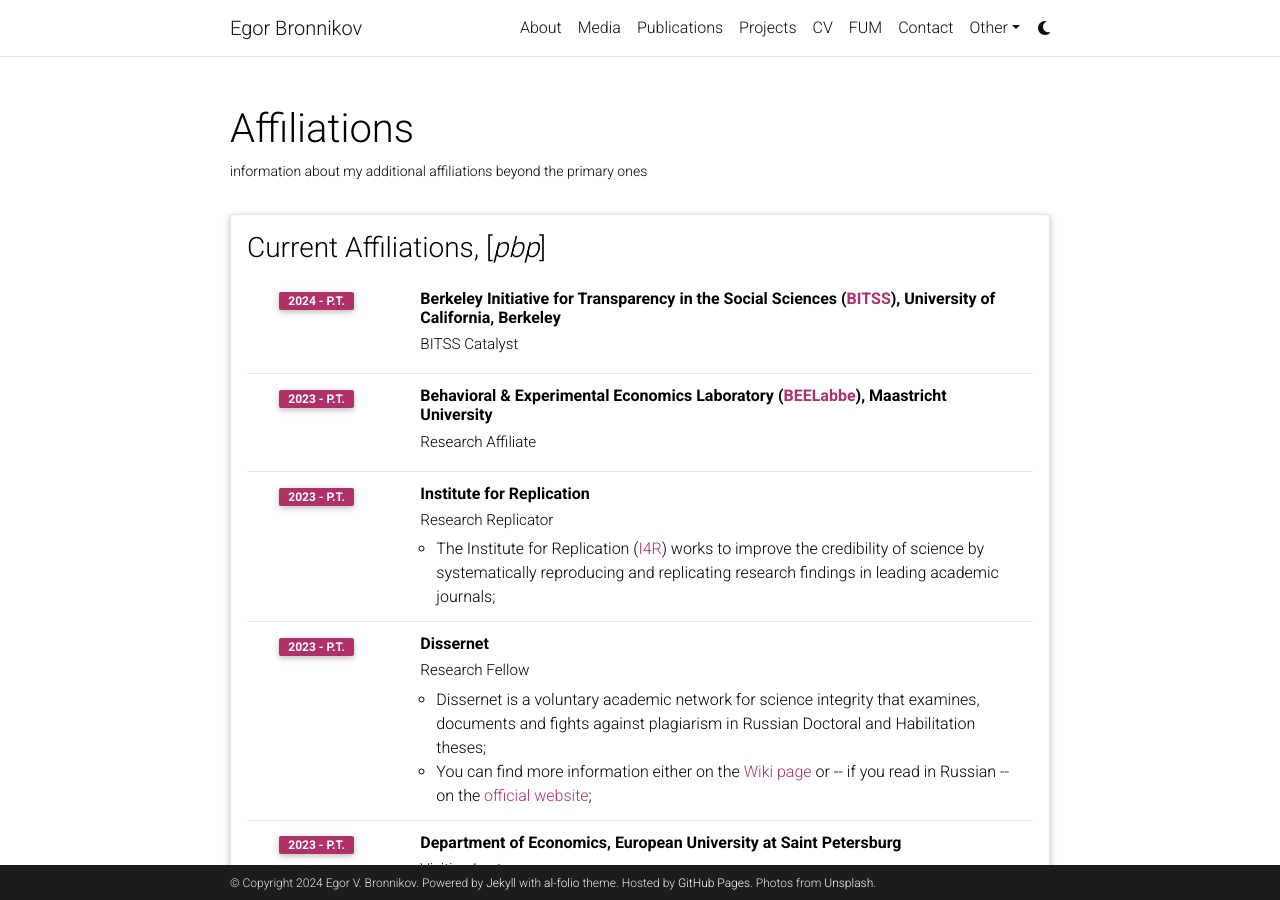
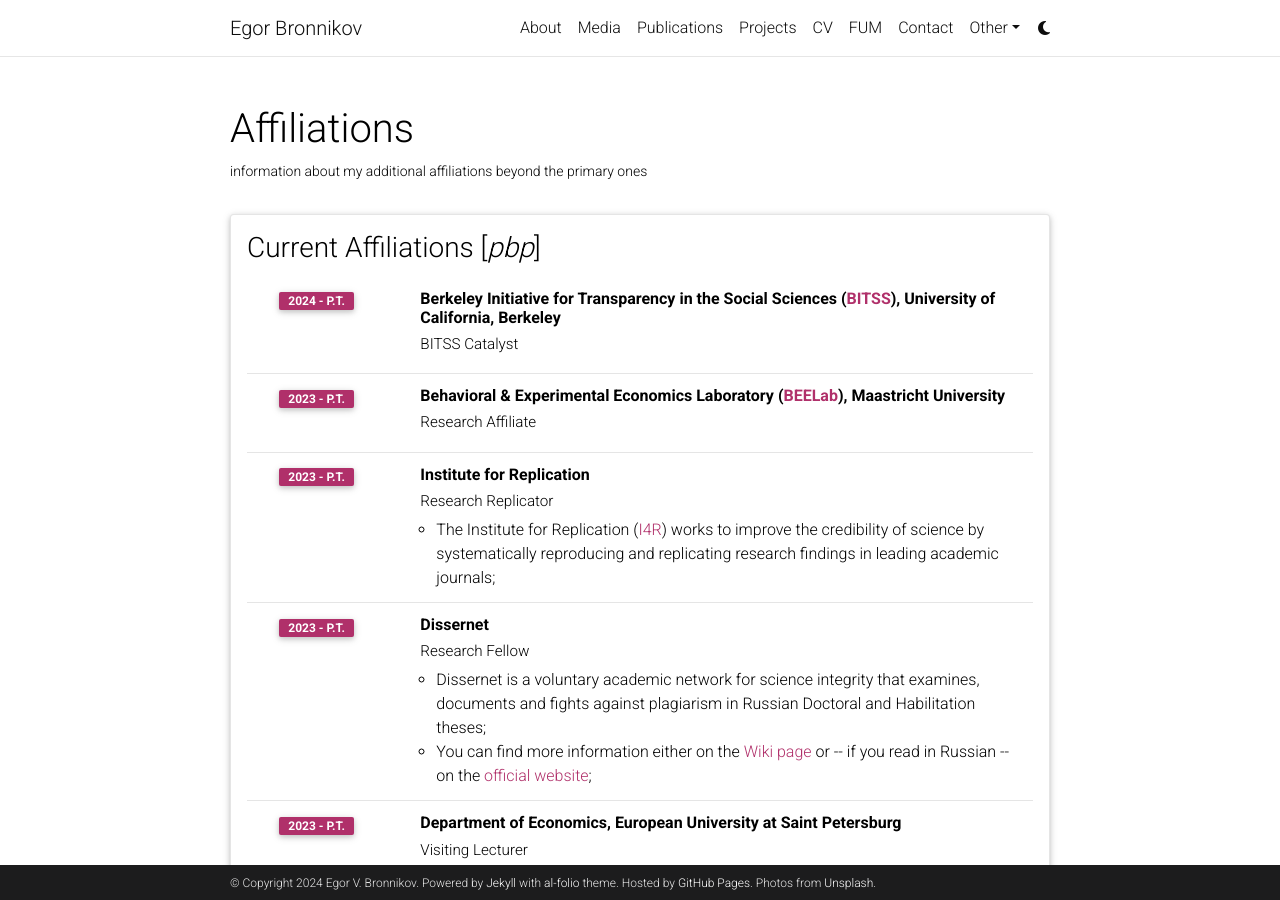
Before and after one commit to egorbronnikov/egorbronnikov.github.io, a Jekyll site: the page built from _pages/affiliations.md, in a window 1280 px wide and 900 px high. Built offline with Jekyll 4.4.1, drawn with Linux system fonts in a browser that asks for light colours; comment, search, counter and statistics services are not loaded; a style sheet for code colours, icons or effects is not loaded.

Commit message:
Update affiliations.yml

```diff
--- a/_data/affiliations.yml
+++ b/_data/affiliations.yml
@@ -1,10 +1,10 @@
-- title:  Current Affiliations, [<i>pbp</i>]
+- title:  Current Affiliations [<i>pbp</i>]
   type: time_table
   contents:
     - title: Berkeley Initiative for Transparency in the Social Sciences (<a href="https://www.bitss.org/">BITSS</a>), University of California, Berkeley
       institution: BITSS Catalyst
       year: 2024 - p.t.
-    - title: Behavioral & Experimental Economics Laboratory (<a href="https://sbe.maastrichtuniversity.nl/beelab/">BEELabbe</a>), Maastricht University
+    - title: Behavioral & Experimental Economics Laboratory (<a href="https://sbe.maastrichtuniversity.nl/beelab/">BEELab</a>), Maastricht University
       institution: Research Affiliate
       year: 2023 - p.t.
     - title: Institute for Replication
```
